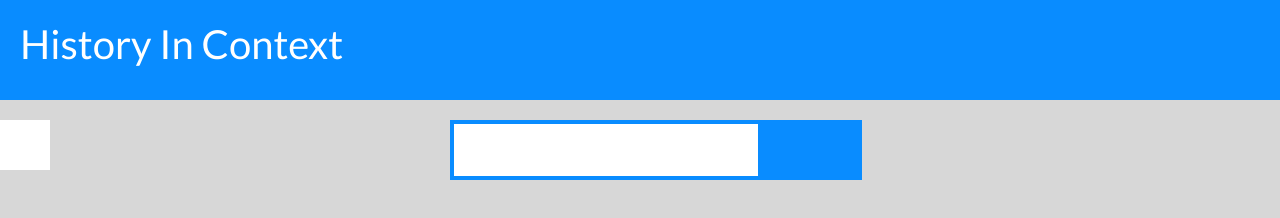
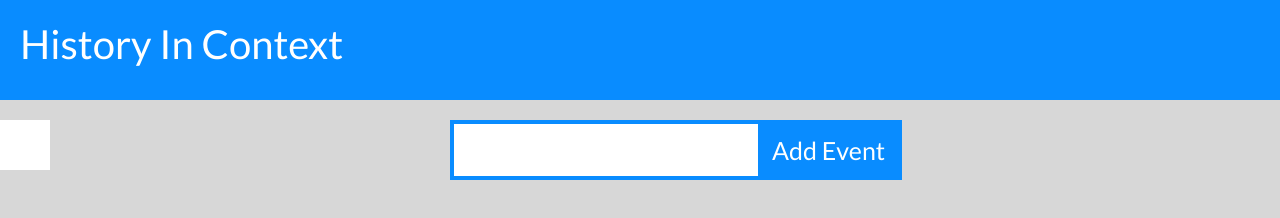
Before and after one commit to ASIKOrg/history-in-context-front-end, a plain HTML site: page home.html in a window 1280 px wide. Drawn offline with nearby package versions, Linux system fonts and the light colour scheme.

Commit message:
this is stupid

```diff
--- a/css/main.css
+++ b/css/main.css
@@ -44,6 +44,7 @@ body {
     margin-top: 20px;
     margin-left: 400px;
     float: left;
+    font-size: 30px;
 }
 #search {
 
@@ -67,11 +68,21 @@ body {
 
 .search_button {
     height: 60px;
-    width: 100px;
+    width: 140px;
     background-color: #098CFF;
     color: white;
     font-family: 'Lato';
-    font-size: 20px;
+    font-size: 25px;
     float: left;
     margin-top: 20px;
 }
+
+.search_button p {
+    margin-top: 15px;
+    margin-left: 10px;
+}
+
+.search_contain {
+    height: auto;
+    width: auto;
+}
--- a/home.html
+++ b/home.html
@@ -13,8 +13,10 @@
         <p class="title"> History In Context </p>
     </div>
     <div class="filler_one"> </div>
+    <div class="search_contain">
         <input class="search_box" id="search" type="text">
-        <div class="search_button"> </div>
+        <div class="search_button"> <p> Add Event </p></div>
+    </div>
         <!-- <div class="timeline_box"></div>-->
 
     <!-- <div class="added_events_title">
```
